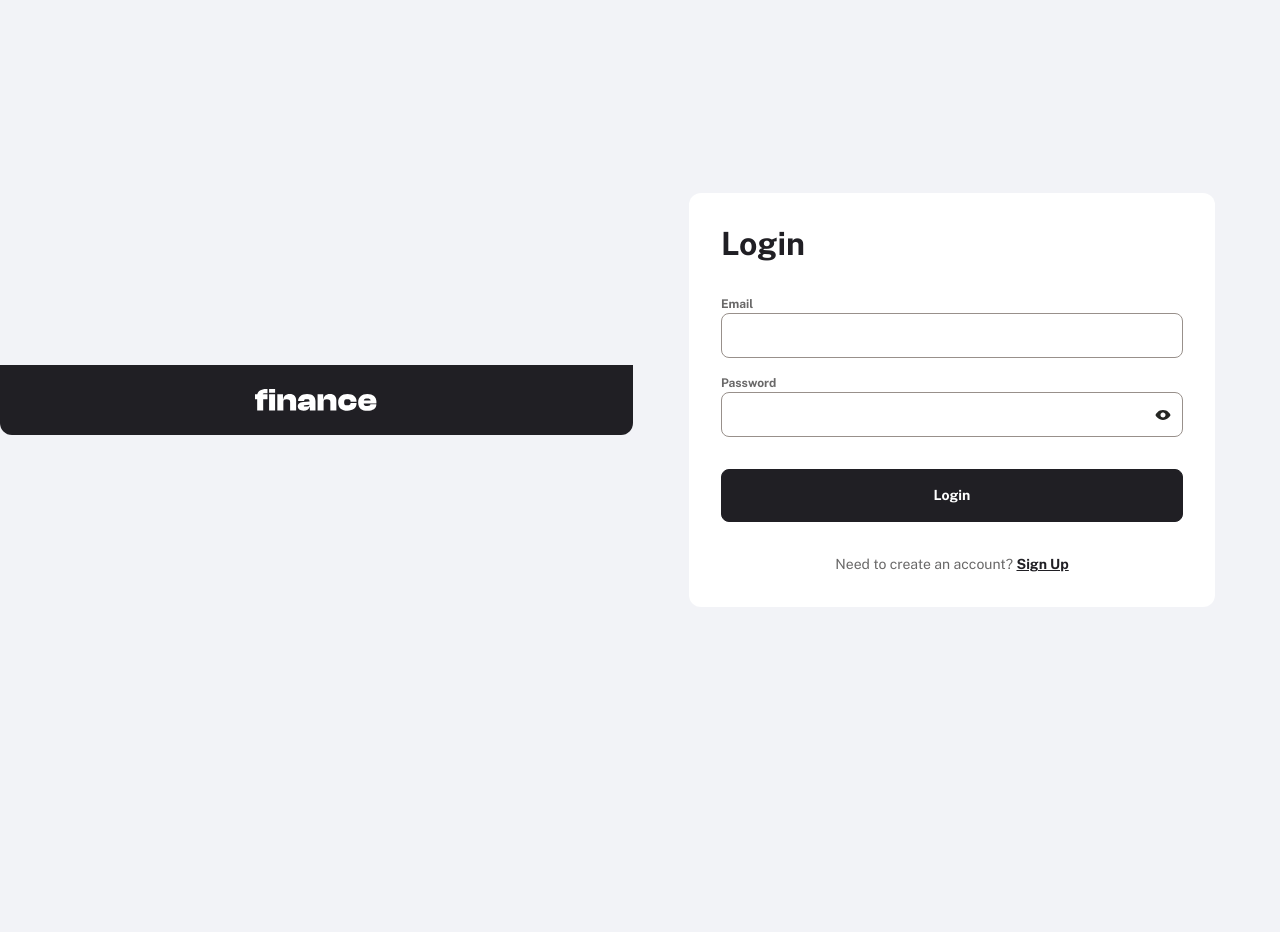
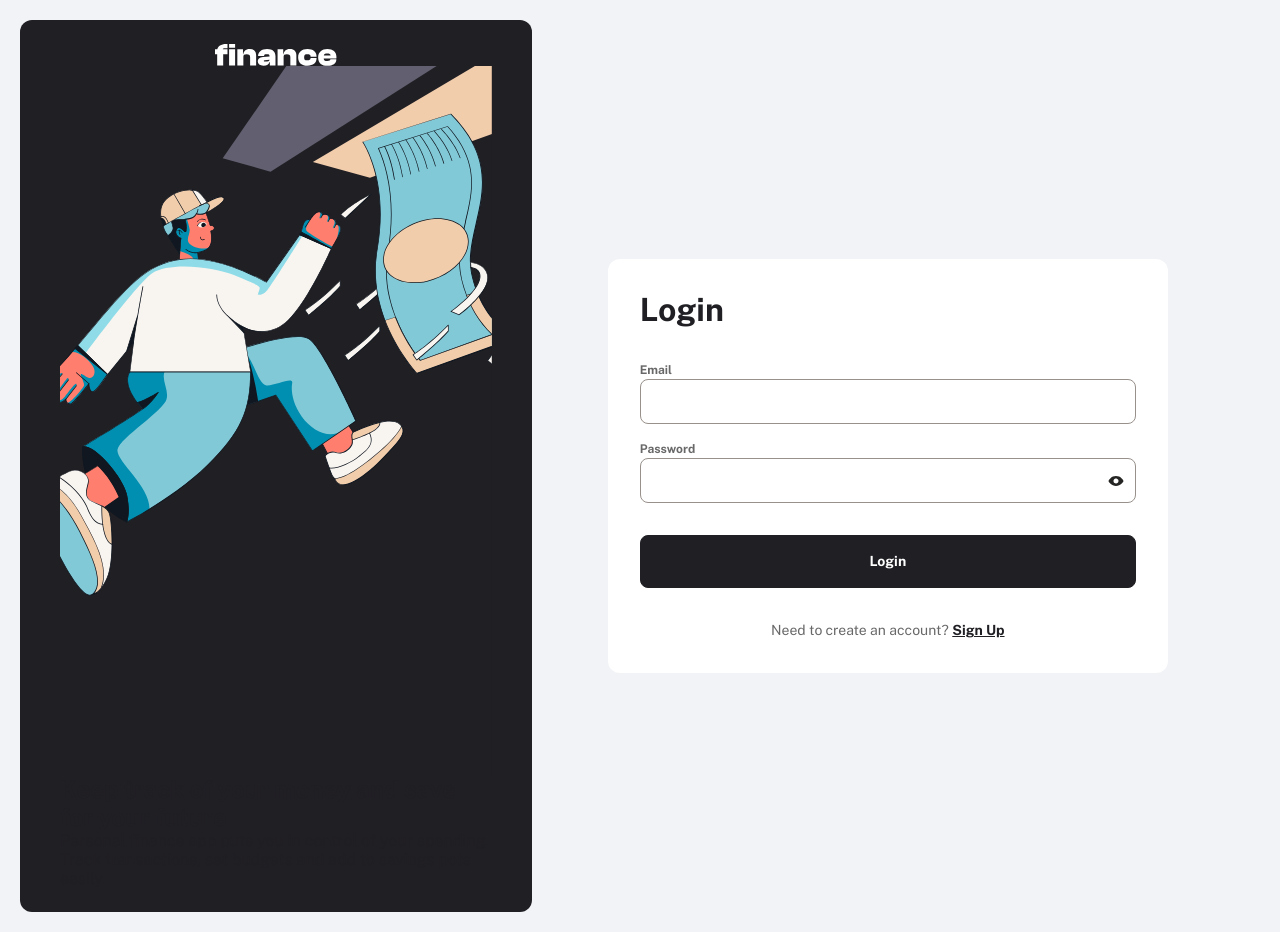
Before and after one commit to ClaytonDewey/fem-personal-finance-app, a Next.js app: page / in a window 1280 px wide. Before the commit the page ends 800 px from the top, so only its background shows below. Built offline with nearby package versions, Linux system fonts and the light colour scheme.

Commit message:
refactor: Update page layout

```diff
--- a/app/page.tsx
+++ b/app/page.tsx
@@ -6,13 +6,16 @@ export default function Home() {
   return (
     <div className='page-wrapper'>
       <header className='hero'>
+        <div className='hero-wrapper'>
           <Icon name='logo' />
+          <Icon name='authentication' />
           <div className='hero-body'>
             <h2>Keep track of your money and save for your future</h2>
             <p>
               Personal finance app puts you in control of your spending. Track
               transactions, set budgets and add to savings pots easily.
             </p>
+          </div>
         </div>
       </header>
       <main>
--- a/app/sass/layout/header.scss
+++ b/app/sass/layout/header.scss
@@ -1,6 +1,7 @@
 @use '../util' as *;
 
 .hero {
+  &-wrapper {
     width: 100%;
     background-color: var(--grey-900);
     border-bottom-right-radius: rem(12);
@@ -15,3 +16,18 @@
       margin-inline: auto;
     }
   }
+  @include breakpoint(desktop) {
+    max-width: rem(600);
+    padding: rem(20);
+
+    &-wrapper {
+      border-radius: rem(12);
+      position: relative;
+
+      img {
+        position: absolute;
+        top: 0;
+      }
+    }
+  }
+}
--- a/app/sass/layout/page.scss
+++ b/app/sass/layout/page.scss
@@ -9,5 +9,6 @@
     align-items: center;
     justify-content: center;
     gap: 40px;
+    height: auto;
   }
 }
--- a/app/svg/Authentication.tsx
+++ b/app/svg/Authentication.tsx
@@ -93,7 +93,7 @@ const AuthenticationSvg = () => {
           fill='#fff'
         />
       </mask>
-      <g clip-path='url(#a)'>
+      <g clipPath='url(#a)'>
         <path d='m0 0h560v920h-560z' fill='#201f24' />
         <path d='m328 124.5 573-339.5v180.5497l-499 179.4503z' fill='#f2cdac' />
         <path
```
Lines whose indentation alone changed are shown as unchanged.
